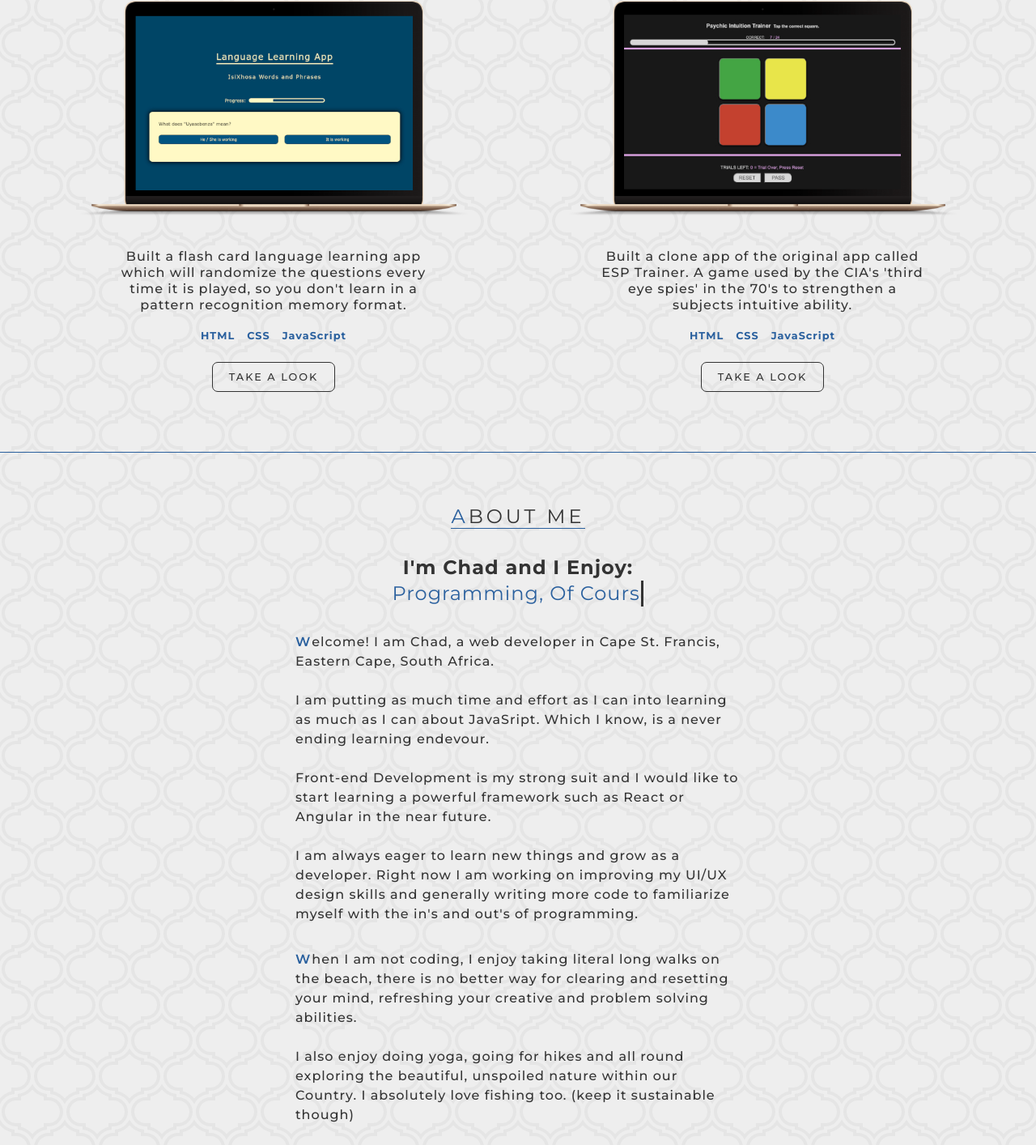
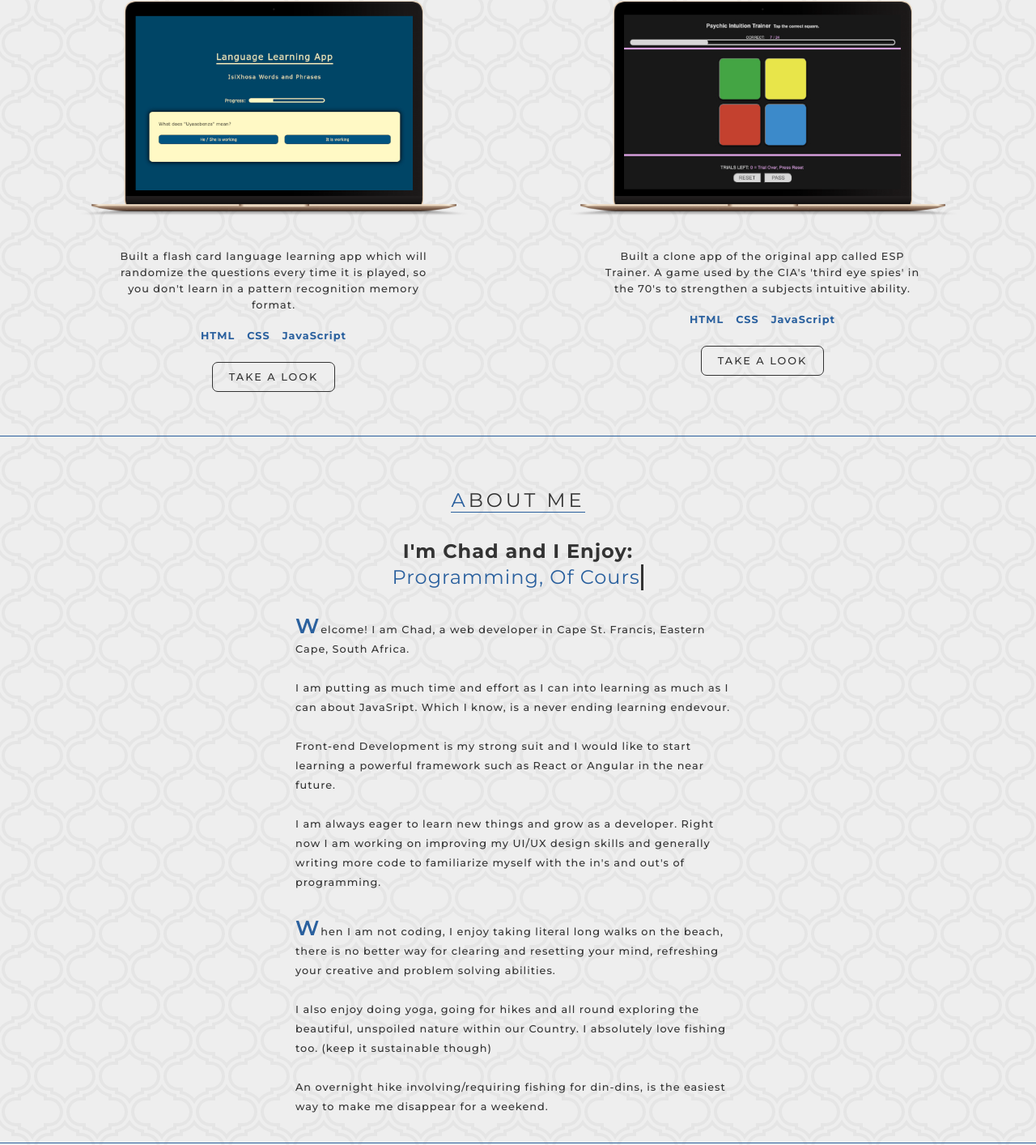
Before and after one commit to chaddelz/chaddelz.github.io, a plain HTML site: page index.html in a window 1280 px wide. Shown: the part 1751-3165 px from the top of the page at 81% size. Drawn offline with Linux system fonts and the light colour scheme.

Commit message:
Changes on P text size

```diff
--- a/styles.css
+++ b/styles.css
@@ -106,7 +106,7 @@ h2::first-letter {
 p {
   text-align: center;
   padding: 0 25px;
-  font-size: 1rem;
+  font-size: 0.85rem;
   font-weight: 500;
   letter-spacing: 1px;
   line-height: 1.5rem;
@@ -765,7 +765,7 @@ header::before {
   justify-content: center;
   text-align: center;
 
-  font-size: 1rem;
+  font-size: 0.8rem;
   font-weight: 500;
   padding: 10px 40px;
   margin-top: 10px;
@@ -895,14 +895,14 @@ header::before {
 
 .about_me_text::first-letter {
   color: var(--highlight-color);
-  font-size: 1rem;
+  font-size: 1.6rem;
   transition: 0.77s;
   font-weight: 600;
   letter-spacing: 2px;
 }
 
 .about_me_text {
-  font-size: 1rem;
+  font-size: 0.8rem;
   line-height: 1.5rem;
   padding-bottom: 2rem;
   max-width: 600px;
```
